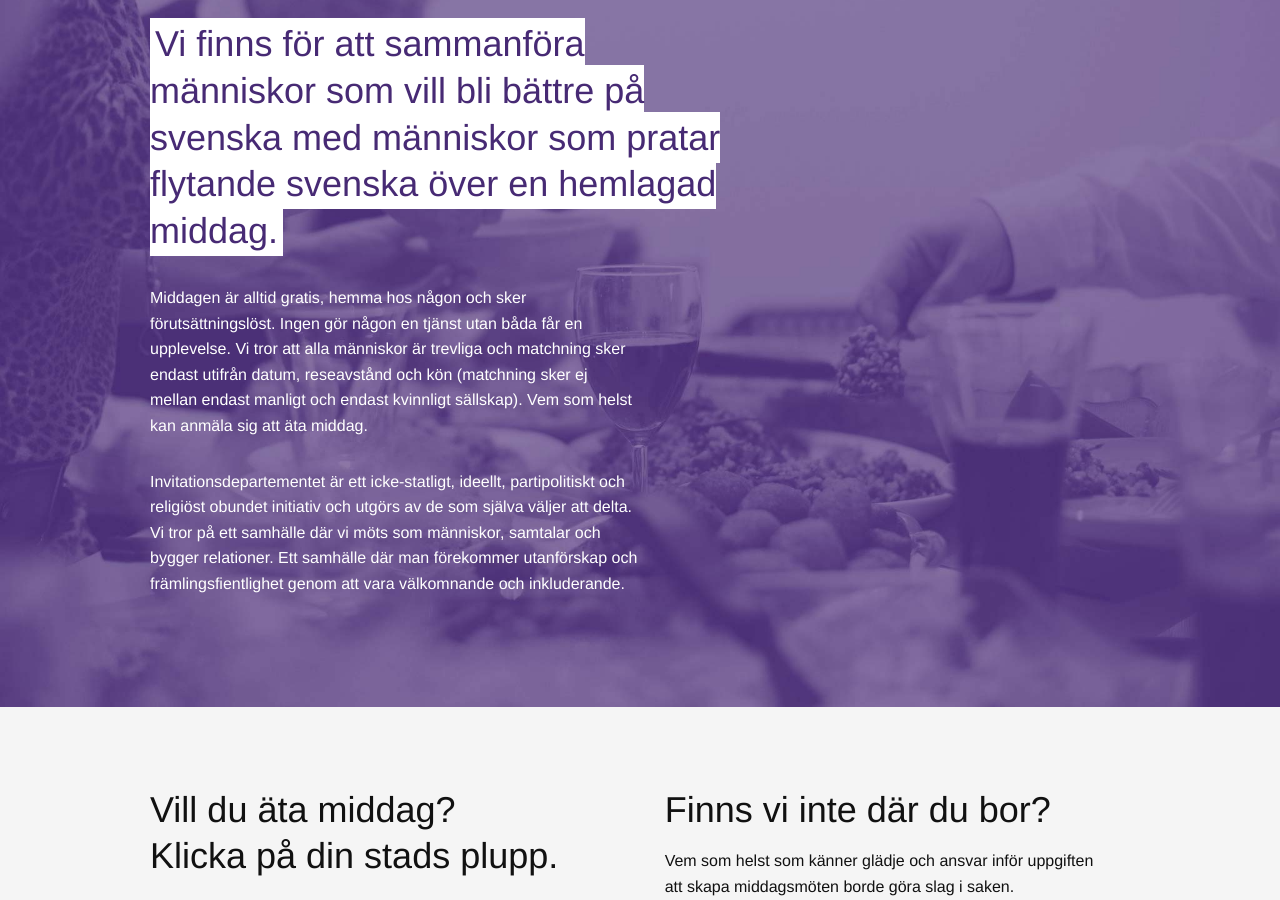
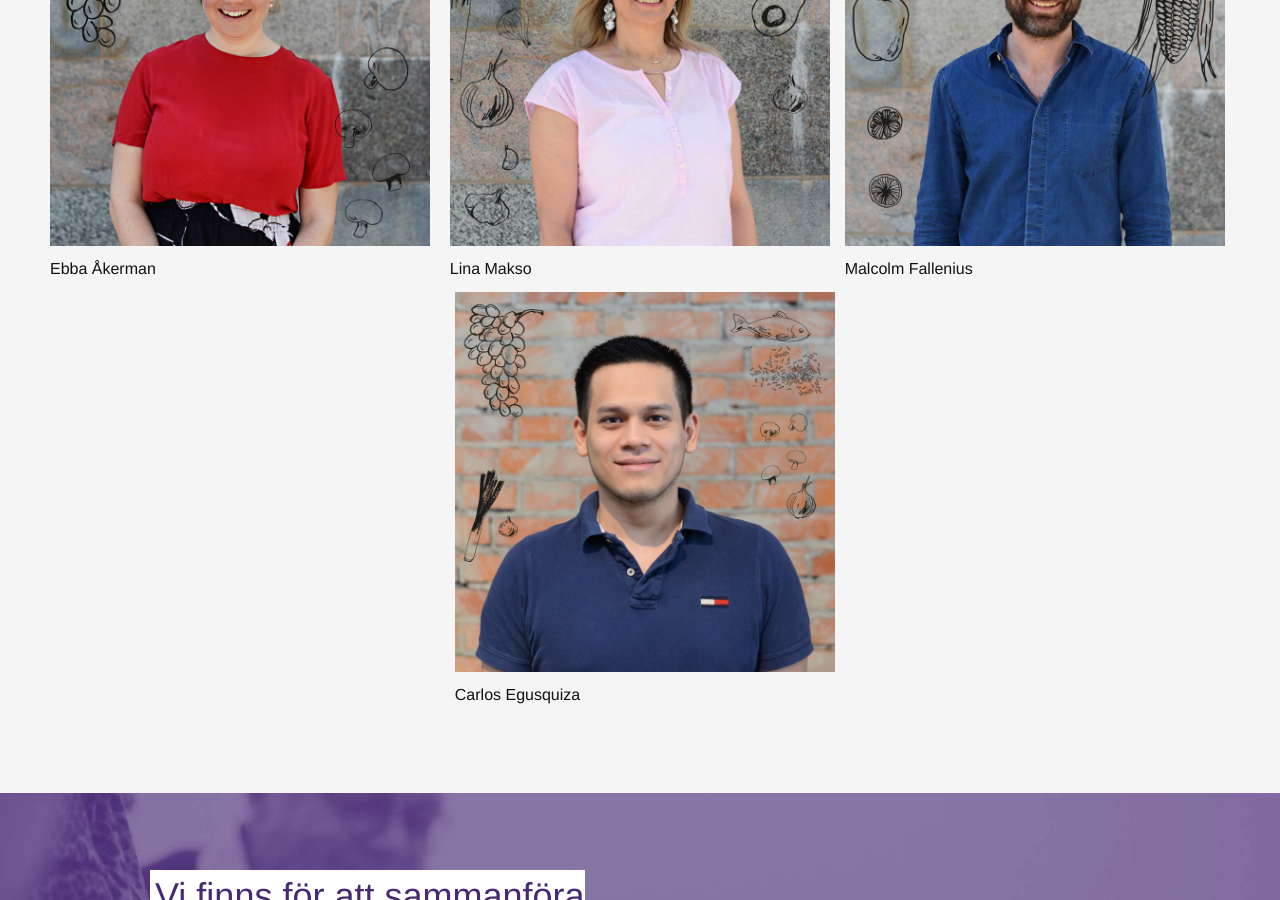
Before and after one commit to Invitationsdepartementet/test, a Jekyll site: the page built from index.html, in a window 1280 px wide and 900 px high, scrolled down 1242 px. Built offline with Jekyll 4.4.1, drawn with Linux system fonts in a browser that asks for light colours.

Commit message:
Update index.html

```diff
--- a/index.html
+++ b/index.html
@@ -67,7 +67,26 @@ layout: default
         <p>Vi finns för att sammanföra människor som vill bli bättre på svenska med människor som pratar flytande svenska över en hemlagad middag.</p>
       </div>
 
-  </div>
+       <div class="presentations">
+        <div class="presentation">
+          <img width="400" height="400" src="/images/ebba.jpg" alt="Ebba Åkerman">
+          <span class="presentation-name">Ebba Åkerman</span>
+         </div>
+        <div class="presentation">
+          <img width="400" height="400" src="/images/lina.jpg" alt="Lina Makso">
+          <span class="presentation-name">Lina Makso</span>
+         </div>
+        <div class="presentation">
+          <img width="400" height="400" src="/images/malcolm.jpg" alt="Malcolm Fallenius">
+          <span class="presentation-name">Malcolm Fallenius</span>
+         </div>
+        <div class="presentation">
+          <img width="400" height="400" src="/images/carlos.jpg" alt="Carlos Egusquiza">
+          <span class="presentation-name">Carlos Egusquiza</span>
+         </div>
+
+      </div>
+    </div>
 
   <div class="section section-intro">
     <div class="wrapper">
```
